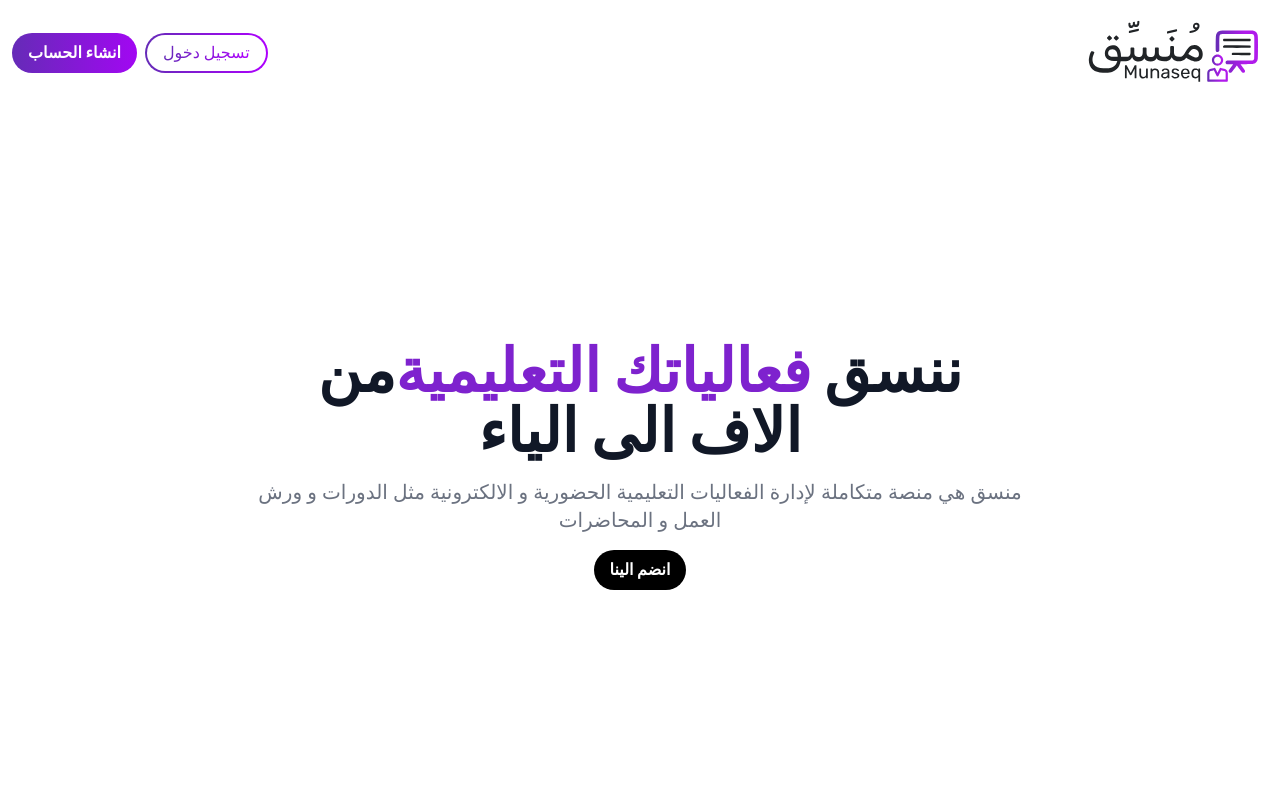
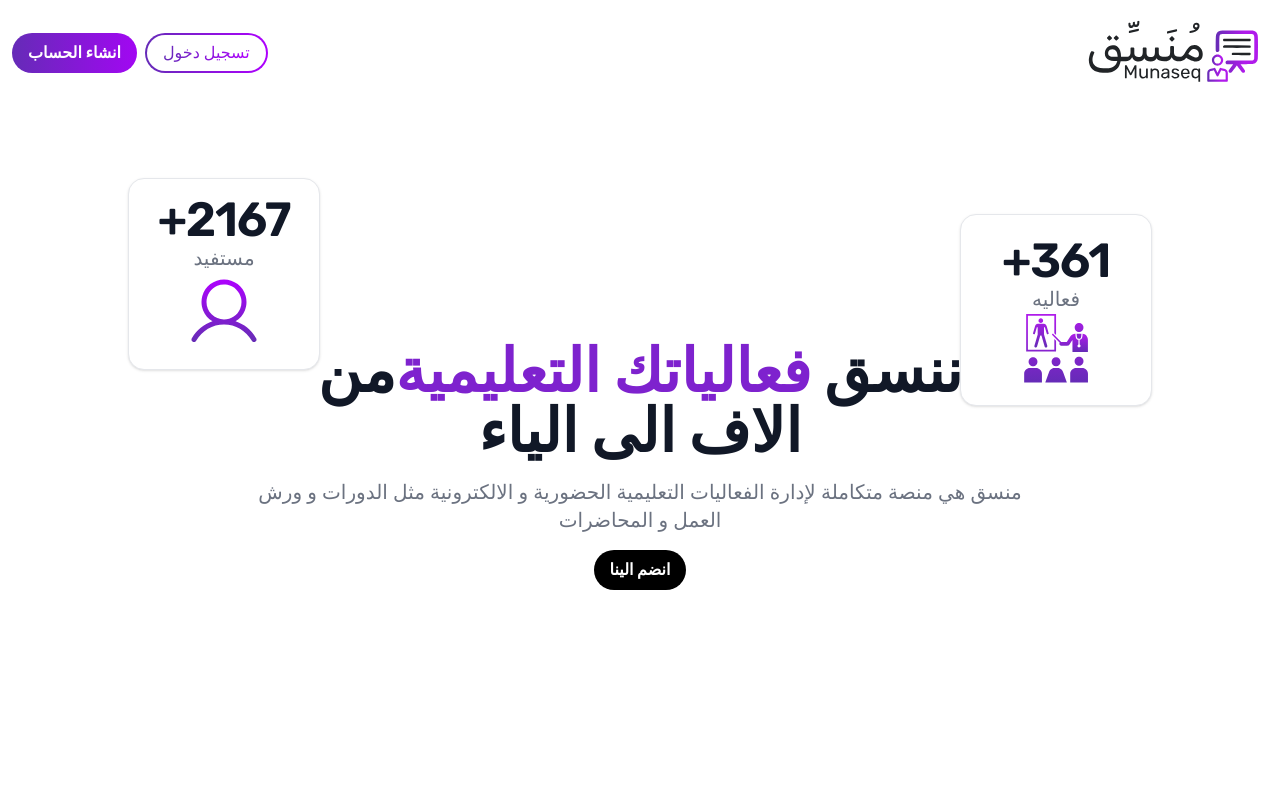
Before and after one commit to Krcherheadx/Munaseq, a Next.js app in the folder frontend/: page / in a window 1280 px wide. Shown: the top 800 px of the page. Built offline with nearby package versions, Linux system fonts and the light colour scheme.

Commit message:
hero section

```diff
--- a/frontend/src/components/landing-page/heroSection.tsx
+++ b/frontend/src/components/landing-page/heroSection.tsx
@@ -1,25 +1,47 @@
 "use clint";
 import React from "react";
 import Button from "../common/button";
+import Image from "next/image";
+import userIcon from "@/assets/icons/ph_user.svg";
+import eventIcon from "@/assets/icons/medical-icon_i-health-education.svg";
 // import { Calendar } from "@/components/common/shadcn-ui/calendar"
 
 export default function heroSection() {
   return (
-    <div className="h-[90vh] flex justify-center items-center">
+    <div className="h-[90vh] relative">
+      <div className="flex justify-center items-center h-[90vh]">
         <div className="text-center max-w-3xl">
           <h1 className="text-gray-900 text-6xl font-bold mb-4">
             ننسق <span className="text-purple-700">فعالياتك التعليمية</span>من
             الاف الى الياء
           </h1>
           <p className="text-gray-500 text-xl font-light mb-4">
-          منسق هي منصة متكاملة لإدارة الفعاليات التعليمية الحضورية و الالكترونية
-          مثل الدورات و ورش العمل و المحاضرات
+            منسق هي منصة متكاملة لإدارة الفعاليات التعليمية الحضورية و
+            الالكترونية مثل الدورات و ورش العمل و المحاضرات
           </p>
           <div className="flex justify-center">
             <Button>انضم الينا</Button>
           </div>
         </div>
-      <div></div>
+      </div>
+      <div className="absolute top-[10%] left-[10%]">
+        <div className="w-48 h-48 bg-white border border-gray-200 rounded-2xl shadow text-center flex flex-col items-center justify-center">
+          <h5 className=" text-5xl font-semibold tracking-tight text-gray-900">
+            2167+
+          </h5>
+          <p className="font-light text-xl text-gray-500">مستفيد</p>
+          <Image src={userIcon} alt={""} />
+        </div>
+      </div>
+      <div className="absolute top-[15%] right-[10%]">
+        <div className="w-48 h-48 bg-white border border-gray-200 rounded-2xl shadow text-center flex flex-col items-center justify-center">
+          <h5 className=" text-5xl font-semibold tracking-tight text-gray-900">
+            361+
+          </h5>
+          <p className="font-light text-xl text-gray-500">فعاليه</p>
+          <Image src={eventIcon} alt={""} />
+        </div>
+      </div>
     </div>
   );
 }
```
Also changed, not shown: frontend/src/assets/icons/medical-icon_i-health-education.svg (added), frontend/src/assets/icons/ph_user.svg (added). Lines whose indentation alone changed are shown as unchanged.
